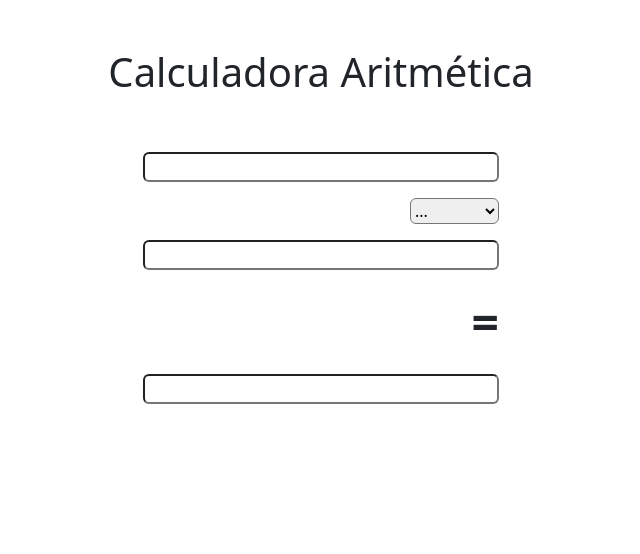
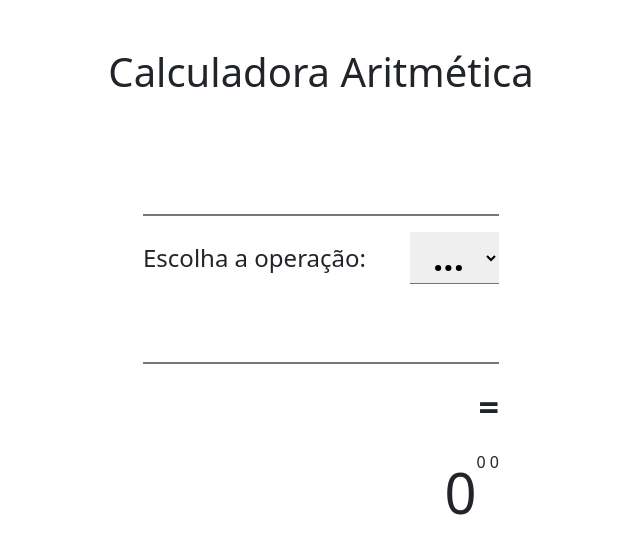
Before and after one commit to otaviozerotwo/calculadora_vue_js, a Vue app: page / in a window 1280 px wide. Shown: the top 554 px of the page, without its empty margins (319-959 px from the left). Built offline with nearby package versions, Linux system fonts and the light colour scheme.

Commit message:
feat: add getInputs functions

```diff
--- a/src/App.vue
+++ b/src/App.vue
@@ -1,4 +1,36 @@
 <script setup>
+  import { reactive } from 'vue';
+
+  const state = reactive({
+    vlr_input_1: 0,
+    vlr_input_2: 0,
+    operation: '',
+  });
+
+  const getInput1 = (e) => {
+    return state.vlr_input_1 = e.target.value;
+  }
+
+  const getInput2 = (e) => {
+    return state.vlr_input_2 = e.target.value;
+  }
+
+  const getOperation = (e) => {
+    state.operation = e.target.value;
+
+    switch (state.operation) {
+      case '+':
+        return sumOperation();
+      case '-':
+        return minusOperation();
+      case '*':
+        return multiplyOperation();
+      case '/':
+        return divisionOperation();
+      default:
+        return 'ERROR';
+    }
+  }
 
 </script>
 
@@ -7,26 +39,32 @@
     <h1 class="text-center py-5">Calculadora Aritmética</h1>
     <div class="row justify-content-center">
       <div class="col-md-4 col-sm-6 col-lg-4">
-        <div class="mb-3">
-          <input type="number" class="w-100 rounded">
+        <div class="mb-3 d-flex justify-content-end">
+          <input type="number" class="input w-100 border-top-0 border-start-0 border-end-0 text-end fs-1" @keyup="getInput1">
         </div>
         <div class="mb-3 d-flex justify-content-end">
-          <select class="w-25 rounded">
-            <option value="" class="symbol" disabled selected hidden>...</option>
-            <option value="" class="symbol text-center">+</option>
-            <option value="" class="symbol text-center">-</option>
-            <option value="" class="symbol text-center">x</option>
-            <option value="" class="symbol text-center">/</option>
-          </select>
+          <div class="d-flex justify-content-between align-items-center w-100 gap-2">
+            <label class="select-label">Escolha a operação:</label>
+            <select @change="getOperation" class="select w-25 symbol text-center border-top-0 border-start-0 border-end-0">
+              <option value="" class="symbol" disabled selected hidden>...</option>
+              <option value="+" class="symbol text-center">+</option>
+              <option value="-" class="symbol text-center">-</option>
+              <option value="*" class="symbol text-center">x</option>
+              <option value="/" class="symbol text-center">/</option>
+            </select>
+          </div>
         </div>
-        <div class="mb-3">
-          <input type="number" class="w-100 rounded">
+        <div class="mb-3 d-flex justify-content-end">
+          <input type="number" class="input w-100 border-top-0 border-start-0 border-end-0 text-end fs-1" @keyup="getInput2">
         </div>
         <div class="mb-3 d-flex justify-content-end">
           <span class="symbol">=</span>
         </div>
-        <div class="mb-3">
-          <input type="number" class="w-100 rounded">
+        <div class="mb-3 d-flex justify-content-end">
+          <span class="result">0</span>
+          {{ state.vlr_input_1 }}
+          {{ state.operation }}
+          {{ state.vlr_input_2 }}
         </div>
       </div>
     </div>
@@ -34,8 +72,28 @@
 </template>
 
 <style scoped>
+  .select-label {
+    font-size: 24px;
+    margin: 0;
+  }
+
+  .select:focus,
+  .input:focus {
+    outline: none;
+  }
+
+  .input::-webkit-outer-spin-button,
+  .input::-webkit-inner-spin-button {
+    -webkit-appearance: none;
+  }
+
   .symbol {
-    font-size: 48px;
+    font-size: 36px;
     font-weight: bold;
   }
+
+  .result {
+    font-size: 56px;
+    font-weight: 500;
+  }
 </style>
```
